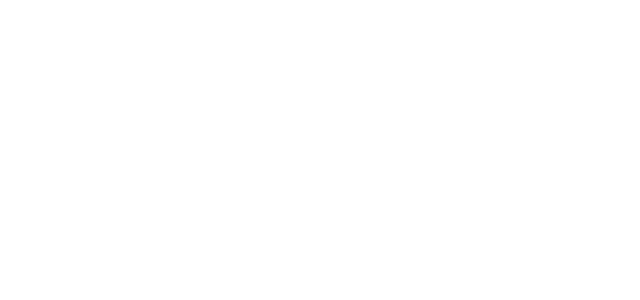
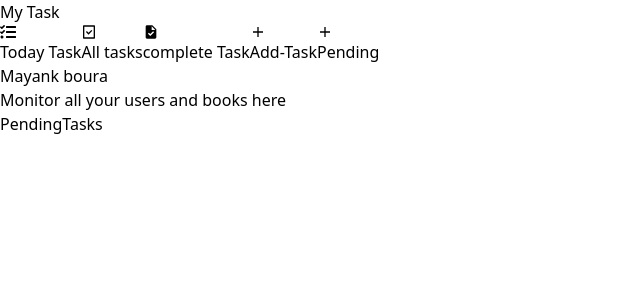
Before and after one commit to jagdishsinghboura/mytask, a React (Vite) app in the folder frontend/: page /pending in a window 1280 px wide. Before the commit this address had no page. Shown: the top 300 px of the page, without its empty margins (0-640 px from the left). Built offline with nearby package versions, Linux system fonts and the light colour scheme; sample sign-in values are in the browser's storage.

Commit message:
add pending route

```diff
--- a/frontend/src/App.tsx
+++ b/frontend/src/App.tsx
@@ -7,6 +7,7 @@
 import SignIn from "./components/auth/SignIn";
 import SignUp from "./components/auth/Signup";
 import UpdateTask from "./components/dashboard/UpdateTask";
+import PendingTasks from "./components/dashboard/PendingTasks";
 
 
 
@@ -23,6 +24,7 @@
           <Route path="completed" element={<CompletedTasks />} />
           <Route path="add" element={<AddTask />} />
           <Route path="update" element={<UpdateTask />} />
+          <Route path="pending" element={< PendingTasks/>} />
         </Route>
         <Route path="/sign-in" element={<SignIn/>}/>
         <Route path="/sign-up" element={<SignUp/>}/>
--- /dev/null
+++ b/frontend/src/components/dashboard/PendingTasks.tsx
@@ -0,0 +1,9 @@
+import React from 'react'
+
+const PendingTasks = () => {
+  return (
+    <div>PendingTasks</div>
+  )
+}
+
+export default PendingTasks;
```
